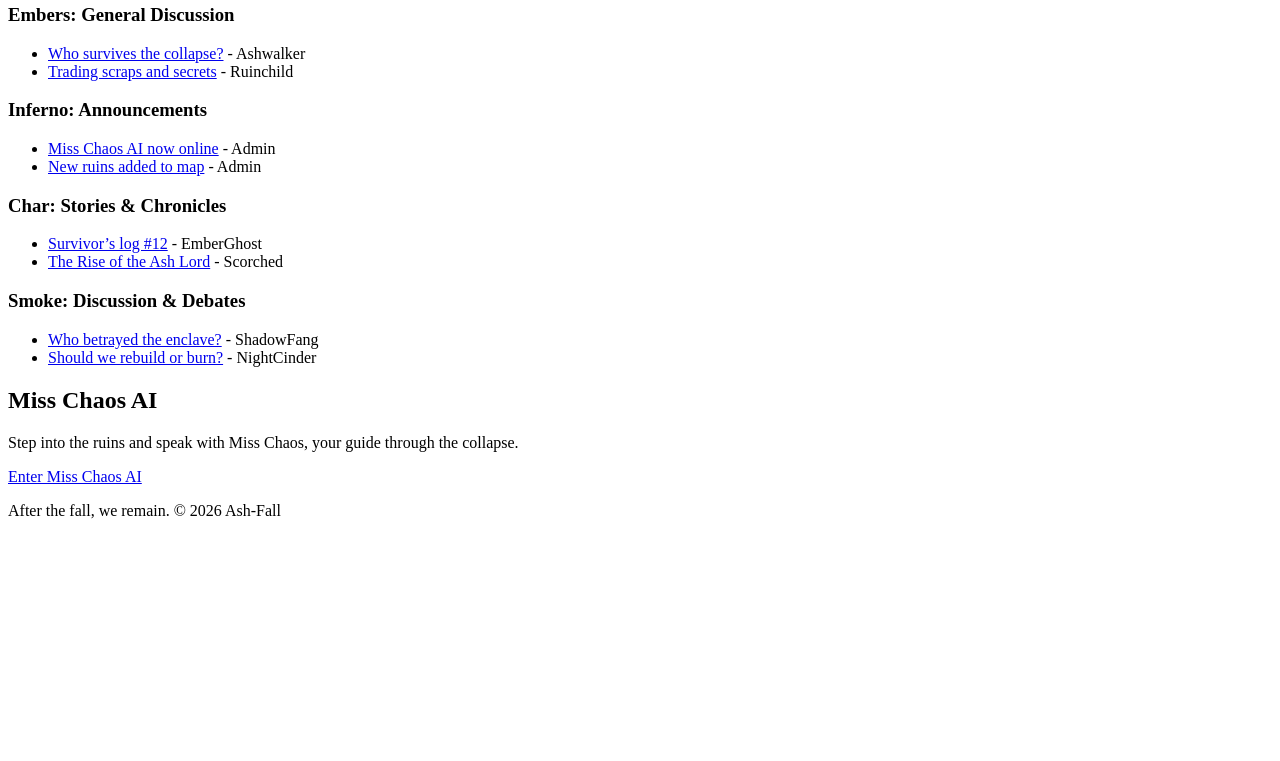
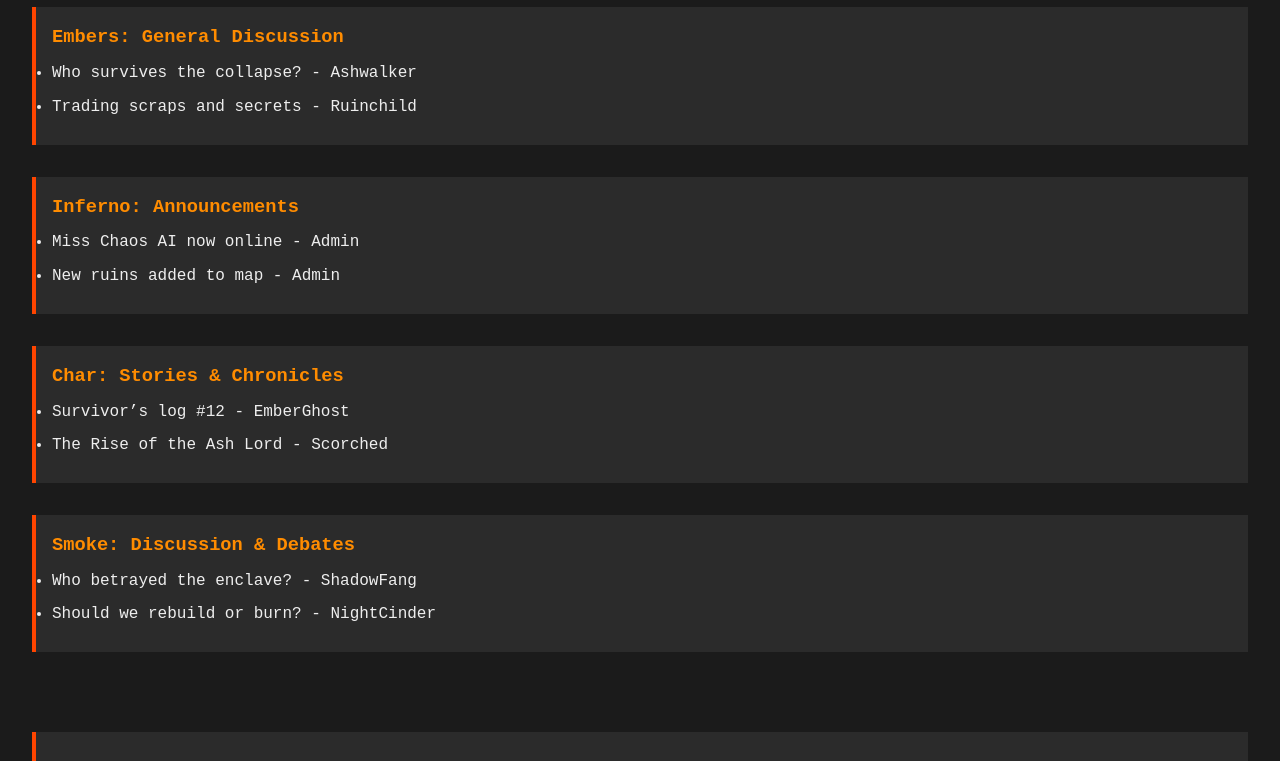
Before and after one commit to xxxghostfacekidxxx-glitch/Ash-Fall, a plain HTML site: page public/homepage.html in a window 1280 px wide. Shown: the part 177-938 px from the top of the page. Before the commit the page ends 800 px from the top, so only its background shows below. Drawn offline with Linux system fonts and the light colour scheme; files that its build step writes are made by us from their sources; the site is published under a folder, as on GitHub Pages, so addresses that start at the root find nothing.

Commit message:
Update homepage.html

```diff
--- a/public/homepage.html
+++ b/public/homepage.html
@@ -4,7 +4,7 @@
   <meta charset="UTF-8">
   <meta name="viewport" content="width=device-width, initial-scale=1.0">
   <title>Ash-Fall Forum</title>
-  <link rel="stylesheet" href="/styles/homepage.css">
+  <link rel="stylesheet" href="public/styles/homepage.css">
 </head>
 <body>
   <!-- Header -->
```
